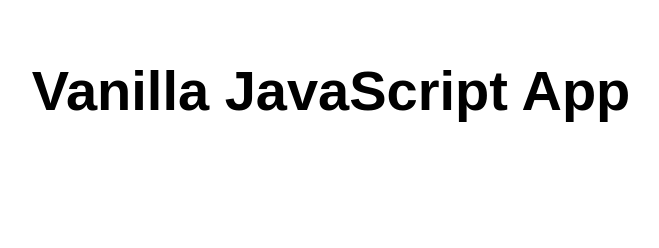
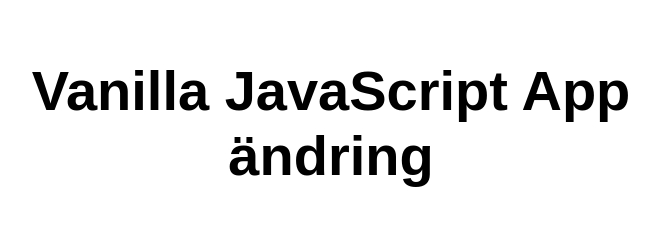
Before and after one commit to SimTim10/jensCoolStaticWebApp, a website: page src/index.html in a window 1280 px wide. Shown: the whole page, without its empty margins (309-968 px from the left). Drawn offline with Linux system fonts and the light colour scheme.

Commit message:
cool change 2

```diff
--- a/src/index.html
+++ b/src/index.html
@@ -10,7 +10,7 @@
 
 <body>
   <main>
-    <h1>Vanilla JavaScript App</h1>
+    <h1>Vanilla JavaScript App ändring</h1>
   </main>
 </body>
 
```
